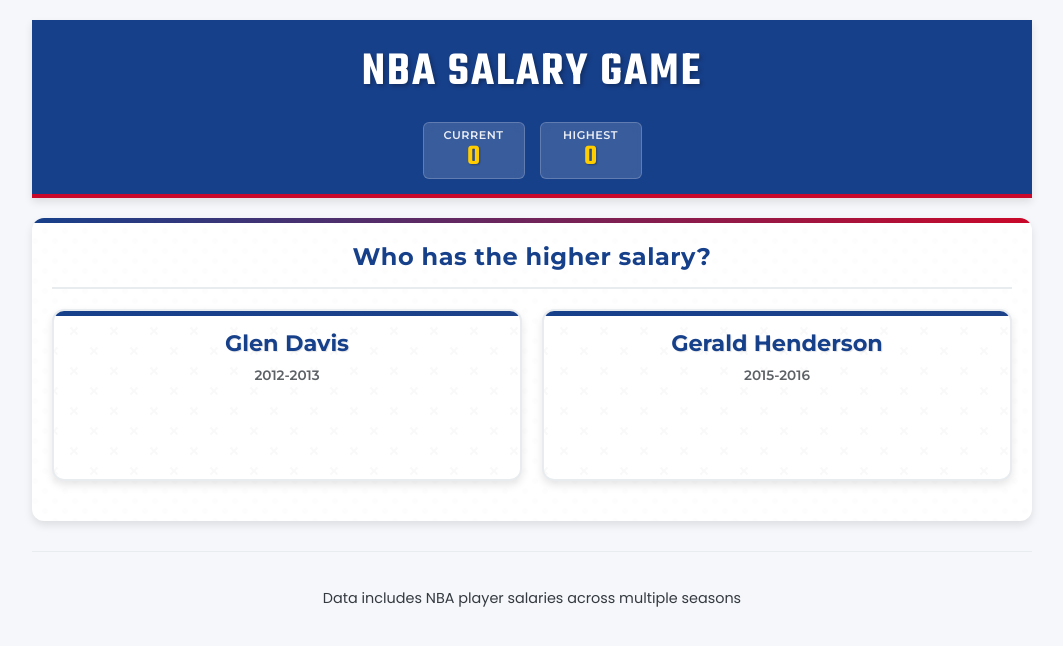
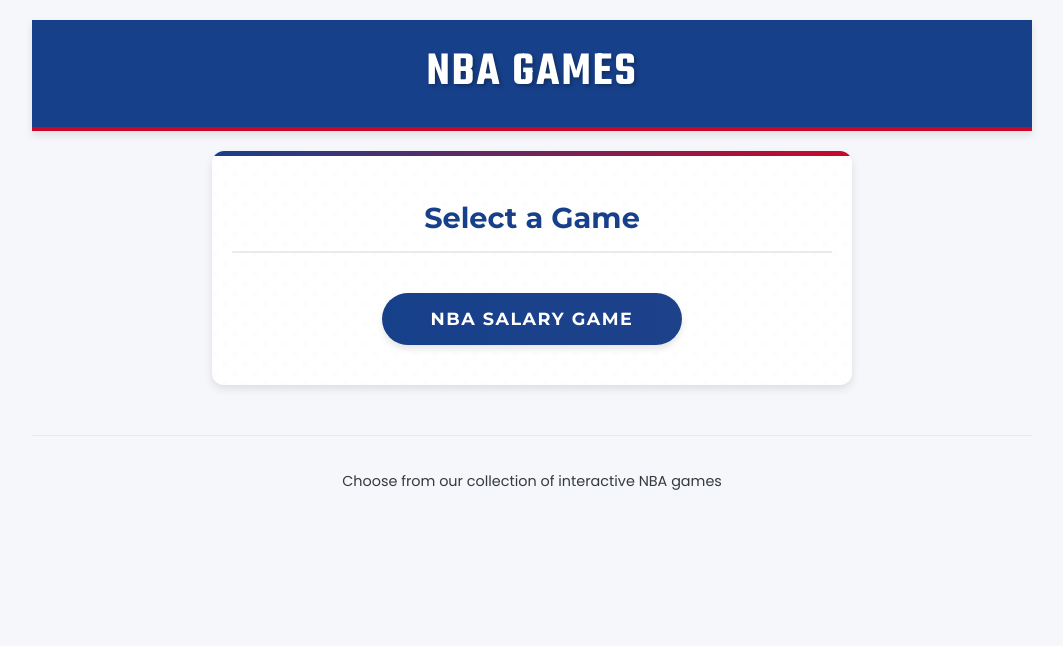
Before and after one commit to AshwinJ127/nba-salary-game, a Flask app: page / in a window 1280 px wide. Shown: the top 646 px of the page, without its empty margins (108-1171 px from the left). Run offline with Flask 3, Linux system fonts and the light colour scheme; data comes from the database, SQL or seed files in the repository.

Commit message:
Added Main page and navigation

```diff
--- a/app.py
+++ b/app.py
@@ -203,10 +203,15 @@
 
     return jsonify(data)
 
-# Route to serve the main game page
+# Route to serve the main portal page
 @app.route('/')
 def index():
     return render_template('index.html')
 
+# Route to serve the NBA salary game page
+@app.route('/nba-salary-game')
+def nba_salary_game():
+    return render_template('nba-salary-game.html')
+
 if __name__ == '__main__':
     app.run(debug=True)
--- a/static/css/style.css
+++ b/static/css/style.css
@@ -352,6 +352,23 @@
     border-top: 1px solid var(--medium-gray);
 }
 
+.footer a {
+    color: var(--nba-blue);
+    text-decoration: none;
+    font-weight: 600;
+    transition: all 0.3s ease;
+    display: inline-block;
+    padding: 5px 10px;
+    border-radius: 4px;
+    margin-top: 5px;
+}
+
+.footer a:hover {
+    color: var(--nba-red);
+    background-color: var(--light-gray);
+    transform: translateY(-2px);
+}
+
 /* Animations */
 @keyframes fadeIn {
     from { opacity: 0; transform: translateY(10px); }
@@ -390,6 +407,63 @@
     0% { transform: translateY(0); }
     50% { transform: translateY(-5px); }
     100% { transform: translateY(0); }
+}
+
+/* Game Portal Styles */
+.portal-main {
+    display: flex;
+    flex-direction: column;
+    align-items: center;
+    justify-content: center;
+}
+
+.portal-container {
+    max-width: 600px;
+    width: 100%;
+    text-align: center;
+}
+
+.portal-content {
+    display: flex;
+    flex-direction: column;
+    align-items: center;
+    justify-content: center;
+}
+
+.game-selection-title {
+    text-align: center;
+    font-family: 'Montserrat', sans-serif;
+    font-size: 1.8rem;
+    font-weight: 700;
+    color: var(--nba-blue);
+    margin-bottom: 20px;
+    padding-bottom: 10px;
+    border-bottom: 2px solid var(--medium-gray);
+}
+
+.game-list {
+    list-style: none;
+    padding: 0;
+    margin: 20px 0;
+    display: flex;
+    flex-direction: column;
+    align-items: center;
+    justify-content: center;
+    gap: 15px;
+    width: 100%;
+}
+
+.game-list li {
+    width: 100%;
+    max-width: 300px;
+    display: flex;
+    justify-content: center;
+}
+
+.game-list .button {
+    width: 100%;
+    text-align: center;
+    text-decoration: none;
 }
 
 /* Responsive adjustments */
--- a/templates/index.html
+++ b/templates/index.html
@@ -1,45 +1,30 @@
 <!DOCTYPE html>
 <html lang="en">
 <head>
-  <script async src="https://pagead2.googlesyndication.com/pagead/js/adsbygoogle.js?client=ca-pub-2299267231796495"
-    crossorigin="anonymous"></script>
     <meta charset="UTF-8">
     <meta name="viewport" content="width=device-width, initial-scale=1.0">
-  <title>NBA Salary Game</title>
+    <title>NBA Games</title>
     <link href="https://fonts.googleapis.com/css2?family=Montserrat:wght@400;600;700;800&family=Poppins:wght@400;500;600;700&family=Teko:wght@400;500;600;700&display=swap" rel="stylesheet">
     <link rel="stylesheet" href="{{ url_for('static', filename='css/style.css') }}">
 </head>
 <body>
     <div class="container">
         <header class="header">
-      <h1>NBA Salary Game</h1>
-
-      <div class="streaks-container">
-        <div class="streak-box">
-          <div class="streak-title">Current</div>
-          <div class="streak-value" id="streak-value">0</div>
-        </div>
-        <div class="streak-box">
-          <div class="streak-title">Highest</div>
-          <div class="streak-value" id="highest-streak-value">0</div>
+            <h1>NBA Games</h1>
+        </header>
+        <main class="portal-main">
+            <div class="game-container portal-container">
+                <h2 class="game-selection-title">Select a Game</h2>
+                <div class="portal-content">
+                    <ul class="game-list">
+                        <li><a href="{{ url_for('nba_salary_game') }}" class="button">NBA Salary Game</a></li>
+                    </ul>
                 </div>
             </div>
-    </header>
-
-    <!-- Main game container -->
-    <div id="game-content">
-      <!-- A loading spinner will be rendered until data is fetched -->
-      <div class="loading">
-        <div class="loading-spinner"></div>
-      </div>
-    </div>
-
+        </main>
         <footer class="footer">
-      <p>Data includes NBA player salaries across multiple seasons</p>
+            <p>Choose from our collection of interactive NBA games</p>
         </footer>
     </div>
-
-  <!-- Reference script.js from the static folder -->
-  <script src="{{ url_for('static', filename='js/script.js') }}" defer></script>
 </body>
 </html>
```
Lines whose indentation alone changed are shown as unchanged.
